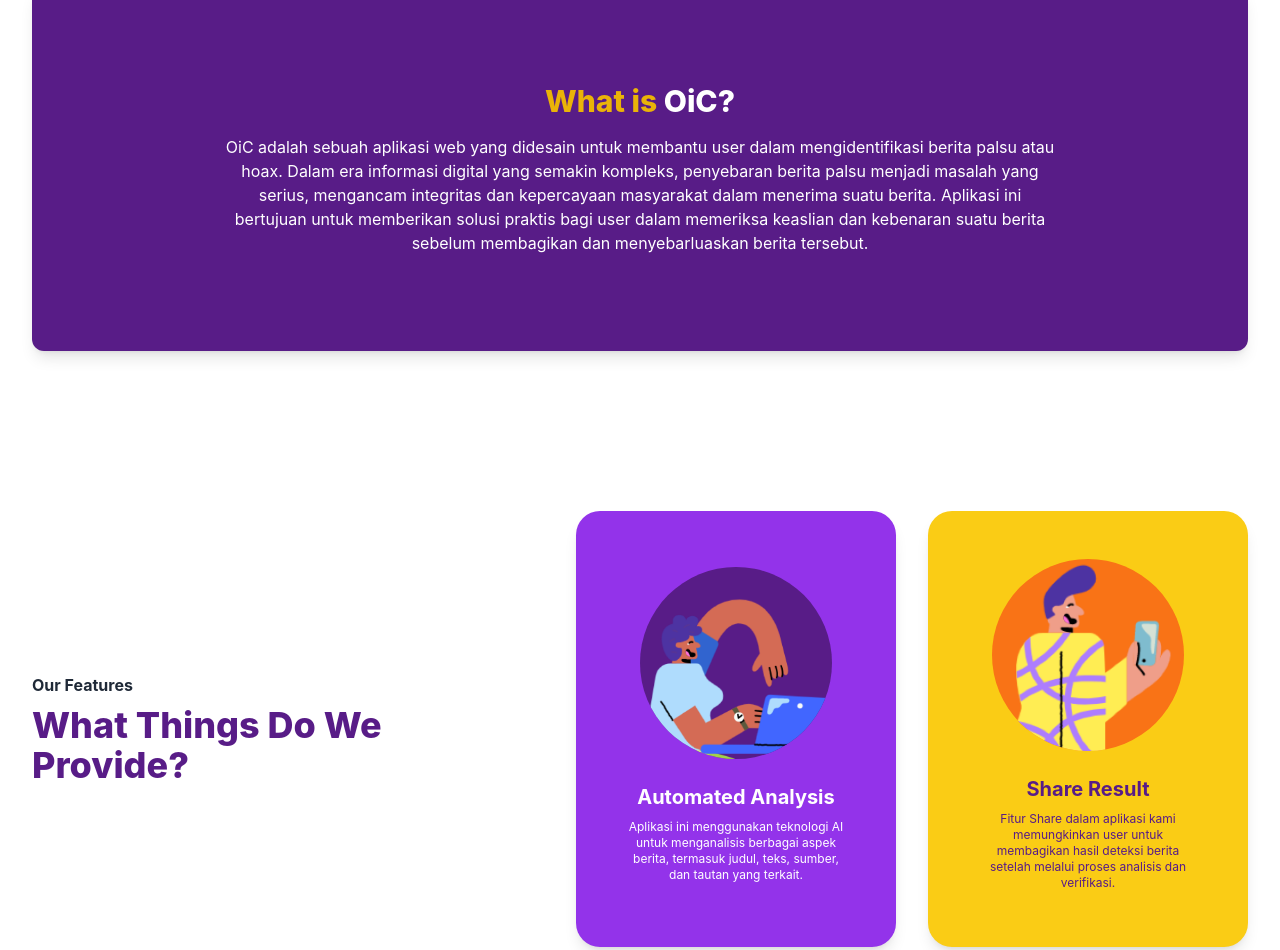
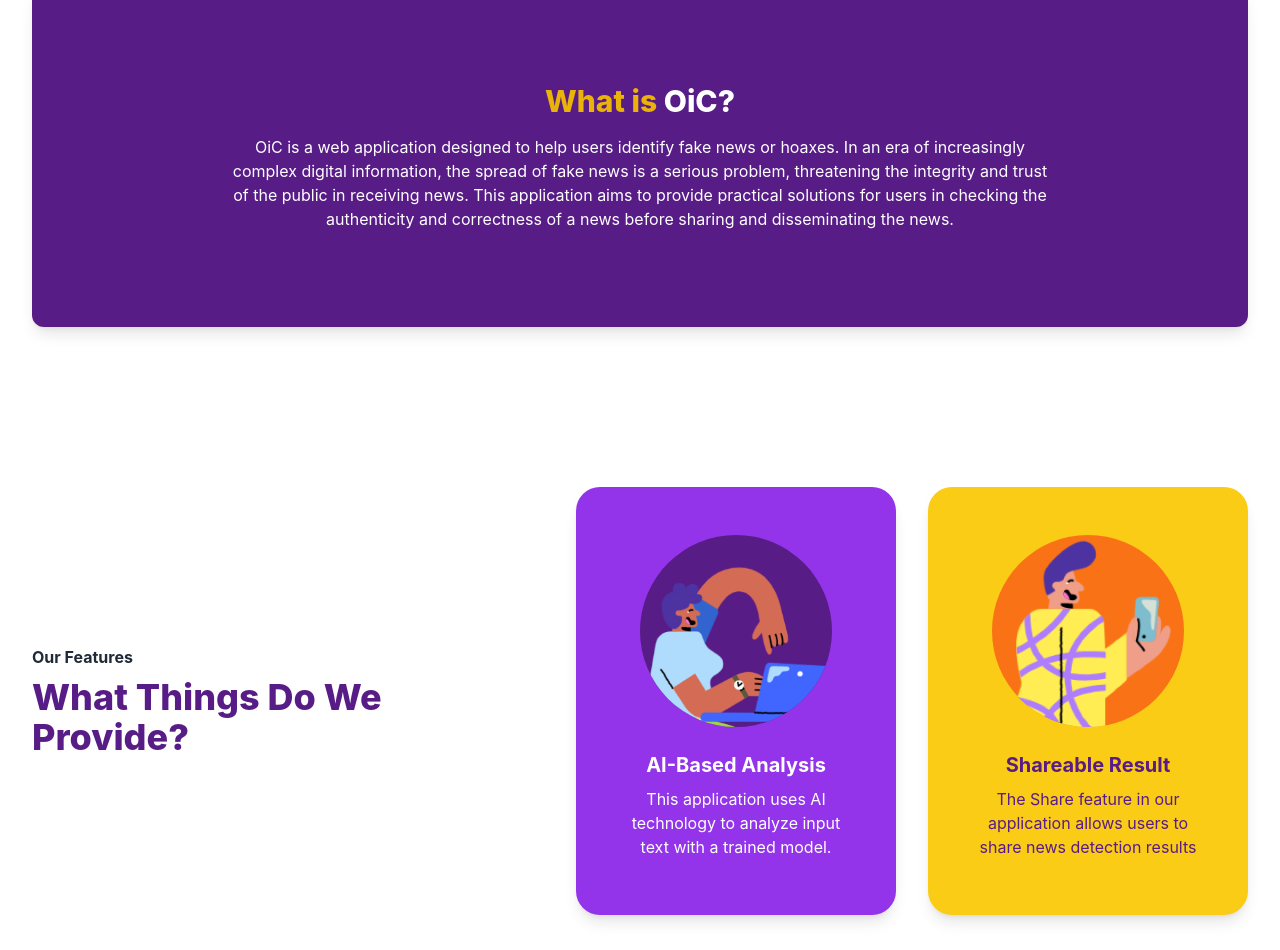
Before and after one commit to sidqiaverroes/OiC-Senior-Project, a React (Create React App) app in the folder client/: page / in a window 1280 px wide. Shown: the part 722-1672 px from the top of the page. Built offline with nearby package versions, Linux system fonts and the light colour scheme.

Commit message:
add express server to connect to database, and integrate

```diff
--- a/client/src/App.js
+++ b/client/src/App.js
@@ -2,7 +2,7 @@ import { BrowserRouter, Routes, Route } from "react-router-dom";
 
 import HomePage from "./pages/homePage";
 import SeekPage from "./pages/seekPage";
-// import ResultPage from "./pages/resultPage";
+import ResultPage from "./pages/resultPage";
 
 function App() {
   return (
@@ -15,10 +15,10 @@ function App() {
         <Routes>
           <Route path="/seek" element={<SeekPage />} />
         </Routes>
-        {/*
+
         <Routes>
-          <Route path="/result" element={<ResultPage />} />
-        </Routes> */}
+          <Route path="/result/:id" element={<ResultPage />} />
+        </Routes>
       </BrowserRouter>
     </div>
   );
--- a/client/src/components/About.jsx
+++ b/client/src/components/About.jsx
@@ -12,13 +12,13 @@ function About() {
             <span className=" text-yellow-500">What is</span> OiC?
           </p>
           <p className="">
-            OiC adalah sebuah aplikasi web yang didesain untuk membantu user
-            dalam mengidentifikasi berita palsu atau hoax. Dalam era informasi
-            digital yang semakin kompleks, penyebaran berita palsu menjadi
-            masalah yang serius, mengancam integritas dan kepercayaan masyarakat
-            dalam menerima suatu berita. Aplikasi ini bertujuan untuk memberikan
-            solusi praktis bagi user dalam memeriksa keaslian dan kebenaran
-            suatu berita sebelum membagikan dan menyebarluaskan berita tersebut.
+            OiC is a web application designed to help users identify fake news
+            or hoaxes. In an era of increasingly complex digital information,
+            the spread of fake news is a serious problem, threatening the
+            integrity and trust of the public in receiving news. This
+            application aims to provide practical solutions for users in
+            checking the authenticity and correctness of a news before sharing
+            and disseminating the news.
           </p>
         </div>
       </div>
--- a/client/src/components/Features.jsx
+++ b/client/src/components/Features.jsx
@@ -25,11 +25,10 @@ function Features() {
                   className=" object-contain"
                 ></img>
               </div>
-              <p className="font-bold text-xl mt-6">Automated Analysis</p>
-              <p className="text-xs px-4 py-2">
-                Aplikasi ini menggunakan teknologi AI untuk menganalisis
-                berbagai aspek berita, termasuk judul, teks, sumber, dan tautan
-                yang terkait.
+              <p className="font-bold text-xl mt-6">AI-Based Analysis</p>
+              <p className="text-s px-4 py-2">
+                This application uses AI technology to analyze input text with a
+                trained model.
               </p>
             </div>
 
@@ -41,11 +40,10 @@ function Features() {
                   className="object-cover object-top h-96"
                 ></img>
               </div>
-              <p className="font-bold text-xl mt-6">Share Result</p>
-              <p className="text-xs px-4 py-2">
-                Fitur Share dalam aplikasi kami memungkinkan user untuk
-                membagikan hasil deteksi berita setelah melalui proses analisis
-                dan verifikasi.
+              <p className="font-bold text-xl mt-6">Shareable Result</p>
+              <p className="text-s px-4 py-2">
+                The Share feature in our application allows users to share news
+                detection results
               </p>
             </div>
           </div>
--- a/client/src/components/Result.jsx
+++ b/client/src/components/Result.jsx
@@ -3,21 +3,40 @@ import { Link } from "react-router-dom";
 import CircleProgress from "./CircleProgress";
 
 export default function Result({ result, handleSeekAgain }) {
+  const EXPRESS_URL = process.env.REACT_APP_EXPRESS;
+
   const [targetProgress, setTargetProgress] = useState(
     result.detection_result[0] * 100
   );
+  const [id, setId] = useState("");
 
-  const handleInputChange = (event) => {
-    setTargetProgress(Number(event.target.value));
-  };
+  const handleShareClick = async () => {
+    console.log(result);
+    const response = await fetch(`${EXPRESS_URL}/api/fake`, {
+      method: "POST",
+      headers: {
+        "Content-Type": "application/json",
+      },
+      body: JSON.stringify({
+        content: result.content,
+        detection_result: result.detection_result[0],
+      }),
+    });
+    if (response) {
+      const responseData = await response.json();
+      console.log(responseData);
+      setId(responseData._id);
+      setId(responseData._id);
+    } else if (!response) {
+      alert("notfound");
+    }
 
-  const handleShareClick = () => {
     if (navigator.share) {
       navigator
         .share({
-          title: "Share Title",
-          text: "Check out this website!",
-          url: "https://www.example.com",
+          title: "The Truth Has Been Revealed!",
+          text: "I have checked that this news is fake or not. Go check it out!",
+          url: `/result/${id}`,
         })
         .then(() => console.log("Share successful."))
         .catch((error) => console.error("Error sharing:", error));
@@ -33,7 +52,6 @@ export default function Result({ result, handleSeekAgain }) {
       </div>
       <div className="flex flex-col gap-6">
         <div>
-          <input type="text" onChange={handleInputChange}></input>
           <h1 className="lg:text-left text-center text-2xl font-bold text-purple-900">
             Here comes the truth!
           </h1>
--- /dev/null
+++ b/client/src/components/ResultDetails.jsx
@@ -0,0 +1,72 @@
+import React, { useState, useEffect } from "react";
+import { Link, useParams } from "react-router-dom";
+
+export default function ResultDetails() {
+  const EXPRESS_URL = process.env.REACT_APP_EXPRESS;
+
+  const [data, setData] = useState("");
+  const { id } = useParams();
+
+  const handleGetDetails = async () => {
+    try {
+      const response = await fetch(`${EXPRESS_URL}/api/fake/${id}`, {
+        method: "GET",
+        headers: {
+          "Content-Type": "application/json",
+        },
+      });
+      if (response.ok) {
+        const responseData = await response.json();
+        console.log(responseData);
+        setData(responseData);
+      } else {
+        console.error("Error:", response.statusText);
+      }
+    } catch (error) {
+      console.error("Error:", error.message);
+    }
+  };
+
+  useEffect(() => {
+    handleGetDetails();
+  }, []);
+
+  return (
+    <div>
+      <div className="max-w-7xl mx-auto px-4 sm:px-6 lg:px-8 flex flex-col lg:flex-row gap-16 py-40 justify-center items-center">
+        <div className="flex flex-col gap-6">
+          <div className="flex flex-col gap-2 p-8 rounded-lg shadow-lg border border-1 border-purple-300 bg-white">
+            <h1 className="lg:text-left text-center text-2xl font-bold text-purple-900">
+              OiC Detection Result
+            </h1>
+            <p className="lg:px-0 text-center lg:text-left font-bold">
+              Content:
+            </p>
+            <p className="lg:px-0 text-center lg:text-left">{data.content}</p>
+            <p className=" lg:px-0 text-center lg:text-left font-bold">
+              The truth value:
+            </p>
+            <p className="lg:px-0 text-center lg:text-left">
+              {data.detection_result * 100}% the content is not fake.
+            </p>
+          </div>
+
+          <div className="flex flex-col md:flex-row gap-4 justify-center items-center lg:justify-start lg:items-start">
+            <Link
+              to="/seek"
+              className=" items-center justify-center px-12 py-2 border border-transparent rounded-md shadow-sm text-base font-medium text-white bg-purple-600 hover:bg-purple-700"
+            >
+              Seek Now
+            </Link>
+            <Link
+              to="/"
+              className=" items-center justify-center px-12 py-2 rounded-md shadow-sm text-base font-medium text-purple-700 hover:text-white border border-purple-700 hover:bg-purple-700"
+            >
+              Give Feedback
+            </Link>
+          </div>
+        </div>
+      </div>
+    </div>
+  );
+}
--- a/client/src/pages/resultPage.jsx
+++ b/client/src/pages/resultPage.jsx
@@ -1,13 +1,13 @@
 import React from "react";
 import Navbar from "../components/Navbar";
-import Result from "../components/Result";
+import ResultDetails from "../components/ResultDetails";
 import Contact from "../components/Contact";
 
 function resultPage() {
   return (
     <>
       <Navbar />
-      <Result />
+      <ResultDetails />
       <Contact />
     </>
   );
--- a/client/src/pages/seekPage.jsx
+++ b/client/src/pages/seekPage.jsx
@@ -5,6 +5,8 @@ import Result from "../components/Result";
 import Contact from "../components/Contact";
 
 function SeekPage() {
+  const FLASK_URL = process.env.REACT_APP_FLASK;
+
   const [result, setResult] = useState(null);
   const [error, setError] = useState(0);
 
@@ -20,7 +22,7 @@ function SeekPage() {
     } else setError(false);
 
     try {
-      const response = await fetch("http://127.0.0.1:5000/detect-news", {
+      const response = await fetch(`${FLASK_URL}/detect-news`, {
         method: "POST",
         headers: {
           "Content-Type": "application/json",
```
Also changed, not shown: 2 other files (tests, documents, lock files or other folders).
